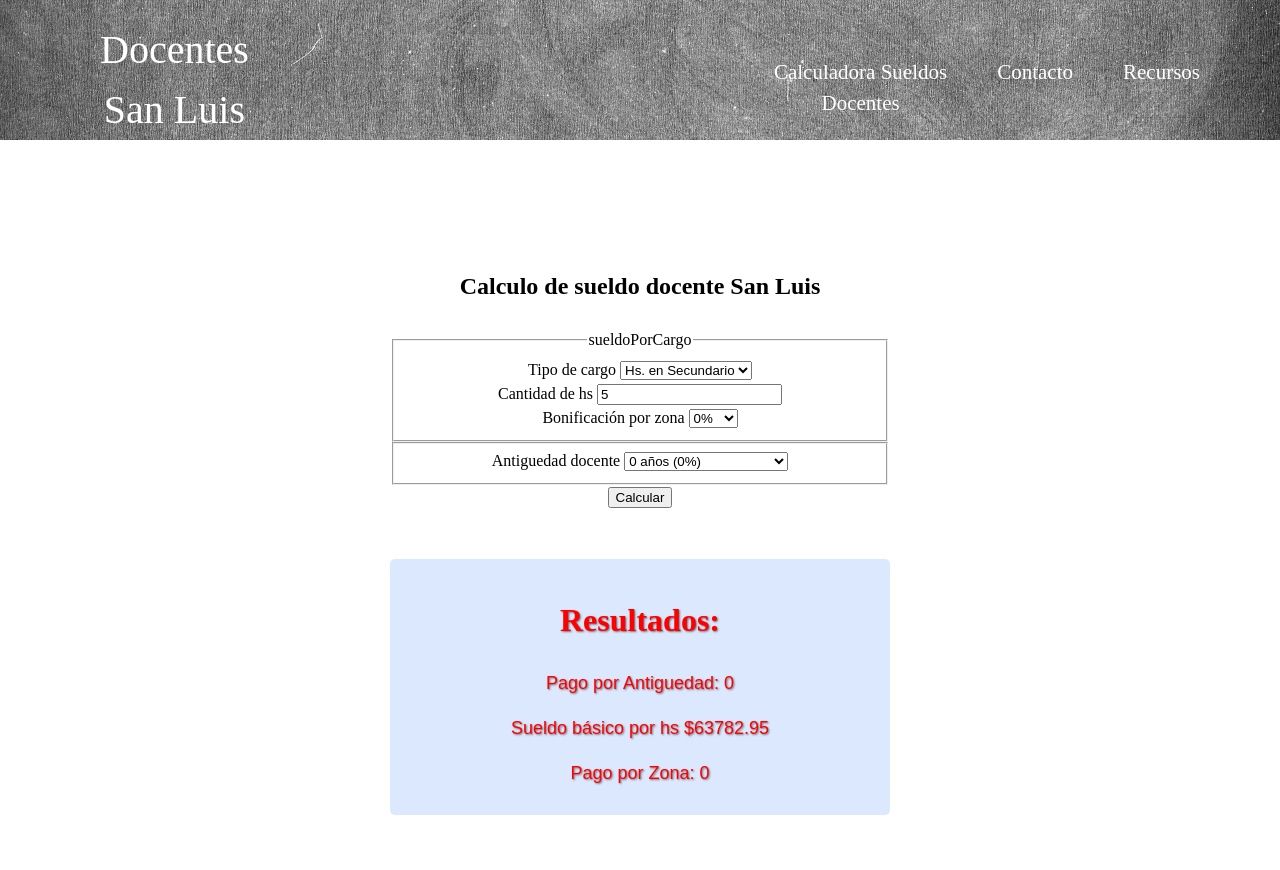
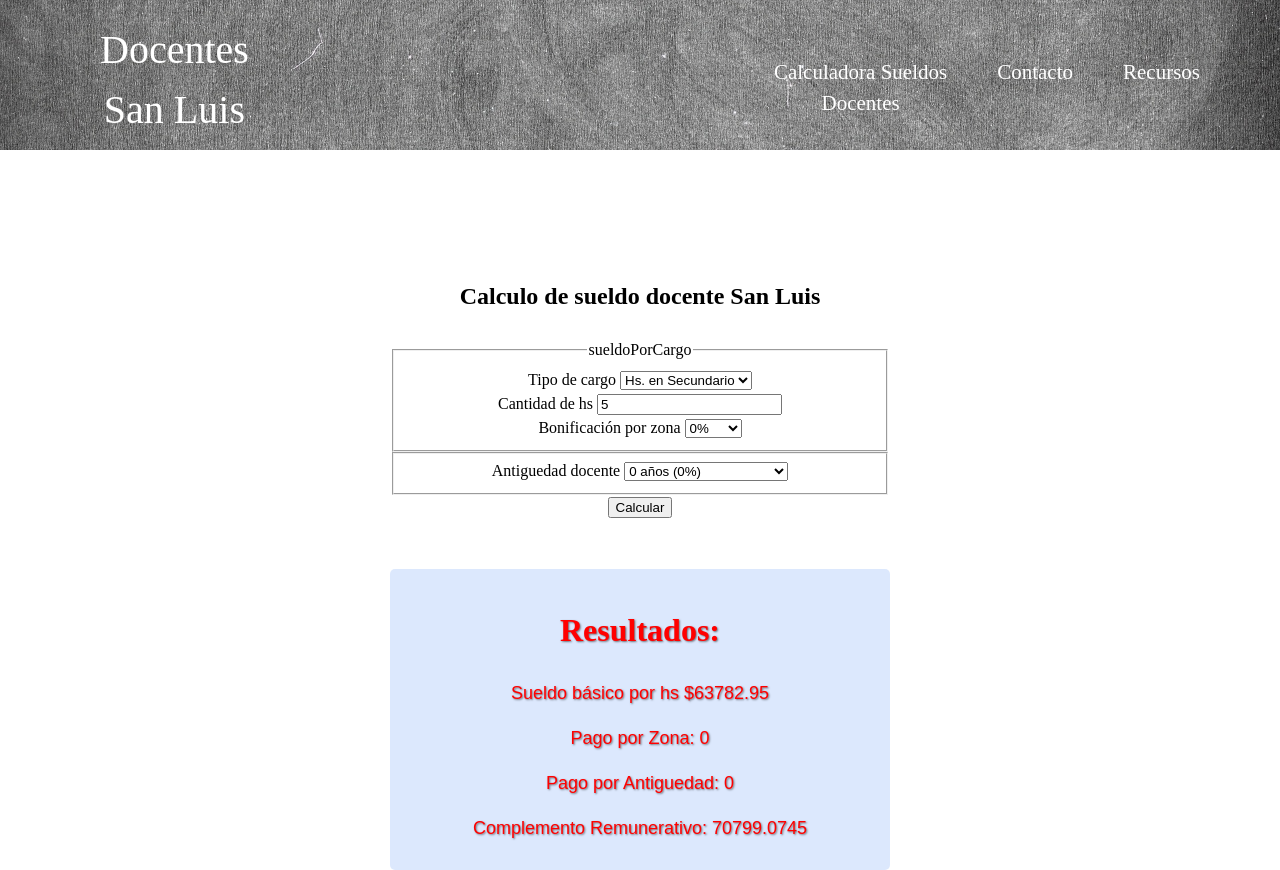
Before and after one commit to GonzaloDelCastello/Sueldos-docentes, a plain HTML site: page index.html in a window 1280 px wide. Both pictures are taken after typing "5" into the empty fields and a click on the button "Calcular". Before the commit the page ends 815 px from the top, so only its background shows below. Drawn offline with Linux system fonts and the light colour scheme; a web font is replaced by a local one.

Commit message:
Complemento Remunerativo funcionando

```diff
--- a/css/style.css
+++ b/css/style.css
@@ -55,7 +55,7 @@ h3 {
 
 .header {
   background-image: url(../img/PizarraNegra.jpg);
-  height: 14rem;
+  height: 15rem;
   background-size: cover;
   background-repeat: no-repeat;
   background-position: center center;
--- a/index.html
+++ b/index.html
@@ -30,10 +30,6 @@
   <div id="calculoSalarial">
     <div id="formularioCalculo">
       <h3> Calculo de sueldo docente San Luis</h3>
-      <!-- <form id="formularioSueldo">
-                <label for="sueldoBase">Ingresa tu Sueldo Base:</label>
-                <input type="number" id="sueldoBase" name="sueldoBase" >
-            <br> -->
       <form id="formSueldo">
         <fieldset>
           <legend>sueldoPorCargo</legend>
@@ -50,9 +46,10 @@
           <select id="zona" name="zona">
             <option value="1">0%</option>
             <option value="2">20%</option>
-            <option value="2">20%</option>
-            <option value="2">20%</option>
-            <option value="2">20%</option>
+            <option value="3">40%</option>
+            <option value="4">60%</option>
+            <option value="5">80%</option>
+            <option value="6">100%</option>
 
           </select>
         </fieldset> <!--Fin del form por cargo-->
@@ -75,51 +72,16 @@
           </select>
         </fieldset>
 
-        <!-- <label for="gratificacion">Gratificación:</label>
-                <select name="gratificacion" id="gratificacion">
-                    <option value="si">SI</option>
-                    <option value="no">NO</option>
-                </select required>
-                <br>
-                <label for="bonoMovilizacion">Bono de Movilización:</label>
-                <input type="number" id="bonoMovilizacion" name="bonoMovilizacion">
-                <br>
-                <label for="bonoColacion">Bono de Colación:</label>
-                <input type="number" id="bonoColacion" name="bonoColacion">
-                <br>
-                <label for="afp">AFP:</label>
-                <select name="afp" id="afp">
-                    <option value="144" name="afpCapital">Capital</option>
-                    <option value="144" name="afpCuprum">Cuprum</option>
-                    <option value="127" name="afpHabitat">Habitat</option>
-                    <option value="058" name="afpModelo">Modelo</option>
-                    <option value="116" name="afpPlanVital">Planvital</option>
-                    <option value="145" name="afpProvida">Provida</option>
-                    <option value="049" name="afpUno">Uno</option>
-                </select required>
-                <br>
-                <label for="prevision">Previsión:</label>
-                <select name="prevision" id="prevision">
-                    <option value="fonasa">FONASA</option>
-                    <option value="isapre">ISAPRE</option>
-                </select required>
-                <br>
-                <label for="tipocontrato">Tipo de Contrato:</label>
-                <select name="tipocontrato" id="tipocontrato">
-                    <option value="plazoFijo">Plazo Fijo</option>
-                    <option value="indefinido">Indefinido</option>
-                </select required>
-                <br>
-                <br> -->
         <button type="button" class="boton" onclick="mostrarResultado()">Calcular</button>
       </form>
     </div>
     <!-- Fin del div del form -->
     <div id="resultados" style="display:none;">
       <h2>Resultados:</h2>
-      <p id="resultadoLiquido"></p>
       <p id="resultadoSueldo"></p>
-      <p id="resultadoDescuentos"></p>
+      <p id="pagoZona"></p>
+      <p id="pagoAntiguedad"></p>
+      <p id="complementoRemunerativo"></p>
     </div>
   </div>
 </body>
--- a/js/main.js
+++ b/js/main.js
@@ -6,18 +6,16 @@ function mostrarResultado() {
   var resultados = calcularSalario();
   document.getElementById("resultadoSueldo").textContent =
     "Sueldo básico por hs $" + resultados.imponible;
-  document.getElementById("resultadoDescuentos").textContent =
+  document.getElementById("pagoZona").textContent =
     "Pago por Zona: " + resultados.pagoDeZona;
-  document.getElementById("resultadoLiquido").textContent =
+  document.getElementById("pagoAntiguedad").textContent =
     "Pago por Antiguedad: " + resultados.pagoAntiguedad;
-  // document.getElementById("resultadoDescuentos").textContent = "Descuentos Legales: $" + resultados.descuentos
-  // document.getElementById("resultadoLiquido").textContent = "Tu Sueldo líquido es de $" + resultados.liquido
+  document.getElementById("complementoRemunerativo").textContent =
+    "Complemento Remunerativo: " + resultados.complementoRemunerativo;
 }
 
 function calcularSalario() {
-  //var sueldoBruto = parseInt(document.getElementById("sueldoBase").value)
   let cantHs = parseInt(document.getElementById("cantHs").value);
-  //var gratificacion = document.getElementById("gratificacion").value
 
   let calculoBasico = (() => {
     switch (document.getElementById("cargo").value) {
@@ -42,6 +40,8 @@ function calcularSalario() {
         return  0.6;
       case "5":
         return  0.8;
+      case "6":
+        return  1;
       default:
         return  0;
     }
@@ -91,6 +91,7 @@ function calcularSalario() {
   let basicoXHs = cantHs * calculoBasico.pagoXHs;
   let bonificacionZona = basicoXHs * calculoZona();
   let bonificacionAntiguedad = basicoXHs * calculoAntiguedad();
+  let complementoRemunerativo1 = basicoXHs * 1.11;
   //   var descuentosLegales = basicoXHs * afp + basicoXHs * 0.07;
   //   var sueldoLiquido = parseInt(basicoXHs - descuentosLegales);
   //   if (sueldoLiquido < 100000) {
@@ -102,7 +103,8 @@ function calcularSalario() {
   return {
     imponible: basicoXHs,
     pagoDeZona: bonificacionZona,
-    pagoAntiguedad: bonificacionAntiguedad
+    pagoAntiguedad: bonificacionAntiguedad,
+    complementoRemunerativo: complementoRemunerativo1
     // descuentos: descuentosLegales,
     // liquido: sueldoLiquido
   };
```
